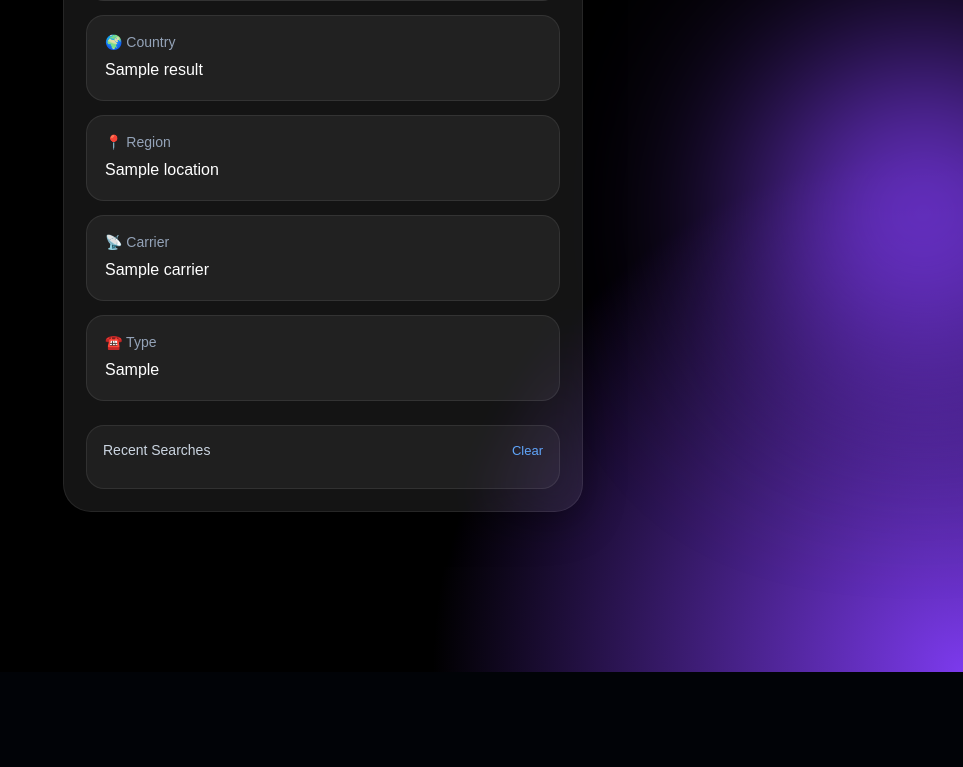
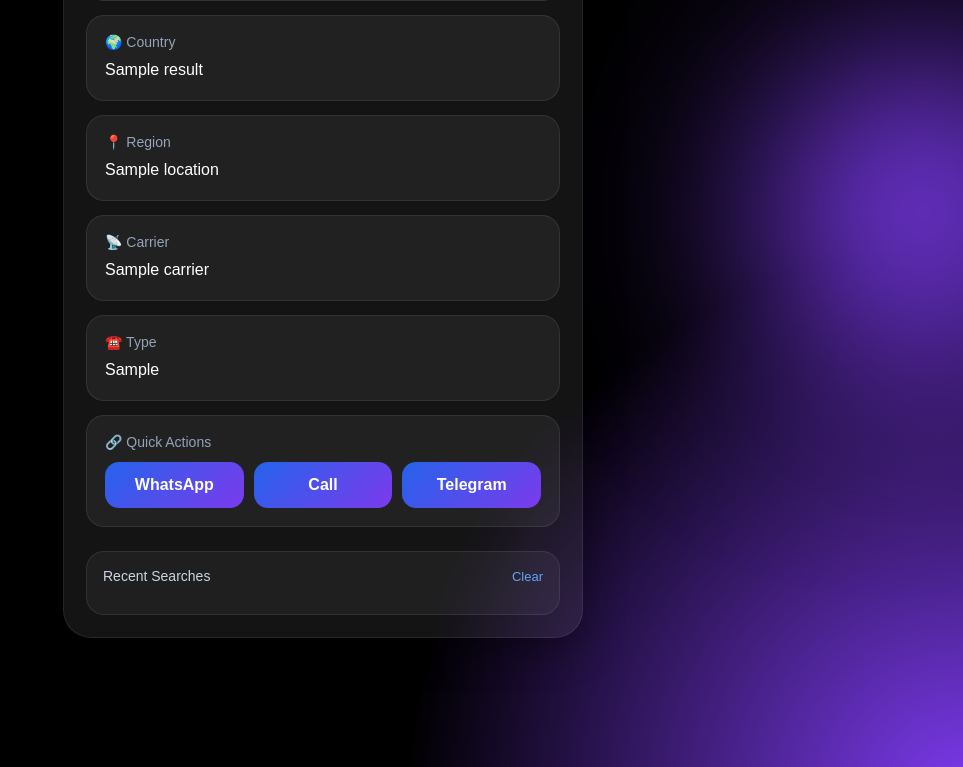
Before and after one commit to maksymtelegram0-source/phone-info-site, a Flask app: template templates/index.html in a window 1280 px wide. Shown: the part 547-1314 px from the top of the page, without its empty margins (317-1280 px from the left). Before the commit the page ends 1219 px from the top, so only its background shows below. Run offline with Flask 3, Linux system fonts and the light colour scheme; the template is opened without the code that fills it: most values are stand-ins (such as "Sample title", 1, 10 or a date in 2020).

Commit message:
add quick actions

```diff
--- a/static/style.css
+++ b/static/style.css
@@ -660,3 +660,47 @@ input:focus{
     }
 
 }
+.quick-actions{
+
+    display:flex;
+
+    gap:10px;
+
+    flex-wrap:wrap;
+
+    margin-top:12px;
+}
+
+.action-btn{
+
+    flex:1;
+
+    min-width:120px;
+
+    text-align:center;
+
+    padding:14px;
+
+    border-radius:14px;
+
+    text-decoration:none;
+
+    color:white;
+
+    font-weight:700;
+
+    background:linear-gradient(
+        135deg,
+        #2563eb,
+        #7c3aed
+    );
+
+    transition:0.3s;
+}
+
+.action-btn:hover{
+
+    transform:translateY(-2px);
+
+    opacity:0.9;
+}
--- a/templates/index.html
+++ b/templates/index.html
@@ -177,6 +177,37 @@
 
                 </div>
 
+                <div class="info-card">
+
+    <span>🔗 Quick Actions</span>
+
+    <div class="quick-actions">
+
+        <a
+            href="https://wa.me/{{ result.number }}"
+            target="_blank"
+            class="action-btn"
+        >
+            WhatsApp
+        </a>
+
+        <a
+            href="tel:{{ result.number }}"
+            class="action-btn"
+        >
+            Call
+        </a>
+
+        <a
+            href="tg://resolve?phone={{ result.number }}"
+            class="action-btn"
+        >
+            Telegram
+        </a>
+
+    </div>
+
+</div>
             {% endif %}
 
         </div>
```
